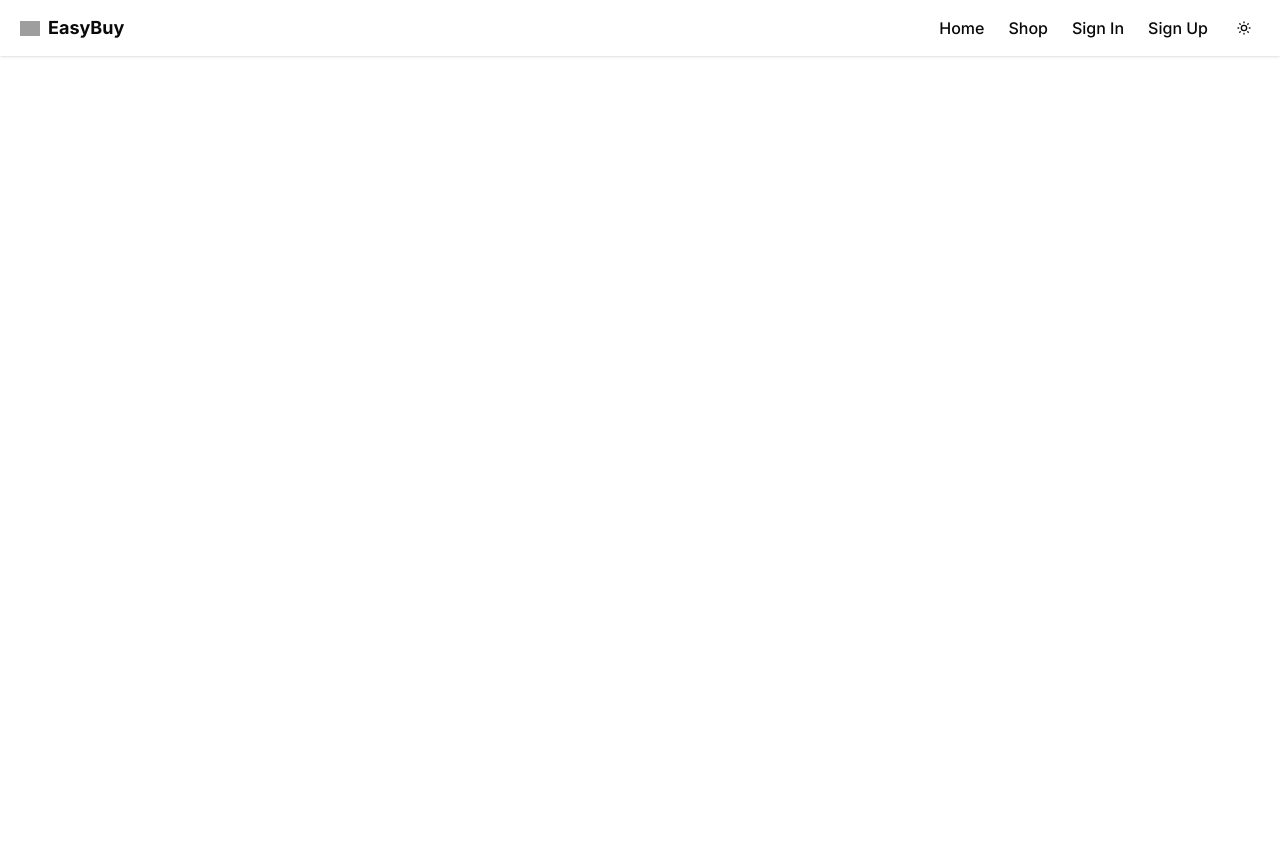
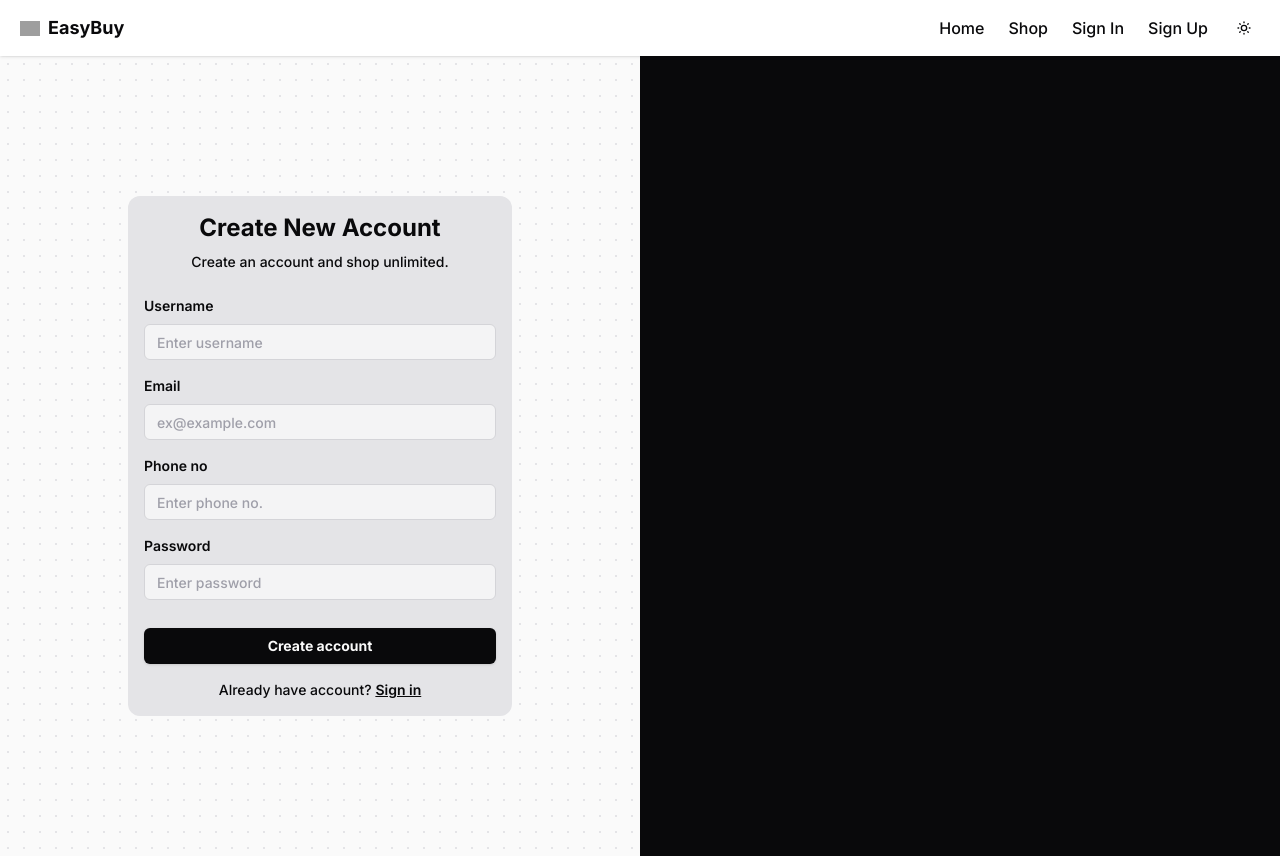
Before and after one commit to tejas-oza/Easy-Buy, a React (Vite) app in the folder Frontend/: page /register in a window 1280 px wide. Before the commit the page ends 800 px from the top, so only its background shows below. Built offline with nearby package versions, Linux system fonts and the light colour scheme; grey boxes are pictures that could not be loaded.

Commit message:
feat(SignIn and SignUp): Add sign in and sign up page

```diff
--- a/Frontend/src/App.jsx
+++ b/Frontend/src/App.jsx
@@ -1,18 +1,21 @@
 import { useSelector } from "react-redux";
+import { Route, Routes } from "react-router";
 import NavbarContainer from "./components/Navbar/NavbarContainer";
-import Container from "./components/ui/Container";
+import AuthPage from "./pages/AuthPage/AuthPage";
 
 function App() {
   const isDarkMode = useSelector((state) => state.global.isDarkMode);
 
   return (
     <>
-      <Container
-        as="header"
-        className={`${isDarkMode && "dark"} dark:bg-zinc-950 `}
-      >
+      <section className={`${isDarkMode && "dark"} relative`}>
         <NavbarContainer />
-      </Container>
+
+        <Routes>
+          <Route path="/register" element={<AuthPage />} />
+          <Route path="/login" element={<AuthPage type={true} />} />
+        </Routes>
+      </section>
     </>
   );
 }
--- /dev/null
+++ b/Frontend/src/components/SignIn/SignIn.jsx
@@ -0,0 +1,75 @@
+import React from "react";
+import Input from "../ui/Input";
+import Button from "../ui/Button";
+import { Link } from "react-router";
+
+const SignIn = () => {
+  return (
+    <form
+      className={
+        "flex flex-col gap-6 p-4 bg-zinc-200 dark:bg-zinc-900 rounded-xl"
+      }
+    >
+      <div
+        className="absolute inset-0 -z-10 h-full w-full
+bg-zinc-50
+bg-[radial-gradient(#e4e4e7_1px,transparent_1px)]
+[background-size:16px_16px]
+dark:hidden"
+      />
+      <div
+        className="absolute inset-0 -z-10 h-full w-full
+bg-black
+bg-[radial-gradient(#18181b_1px,transparent_1px)]
+[background-size:16px_16px]
+hidden dark:block"
+      />
+
+      <div className="flex flex-col items-center justify-center gap-2 text-center">
+        <h1 className="font-Inter font-bold text-2xl text-zinc-950 dark:text-zinc-50">
+          Welcome Back
+        </h1>
+        <p className="font-Inter font-medium text-sm text-zinc-950 dark:text-zinc-50">
+          Log in to your account and shop unlimited.
+        </p>
+      </div>
+      <div className="grid gap-4">
+        <Input
+          label="Username or Email"
+          type="email"
+          className="bg-zinc-100 dark:bg-zinc-900 text-sm"
+          id="email"
+          placeholder="ex@example.com"
+          required
+        />
+
+        <Input
+          label="Password"
+          type="password"
+          className="bg-zinc-100 dark:bg-zinc-900 text-sm"
+          id="password"
+          placeholder="Enter password"
+          required
+        />
+
+        <Button
+          type="submit"
+          variant={"base"}
+          size={"base"}
+          className={"mt-3 font-bold"}
+        >
+          Log In
+        </Button>
+
+        <p className="text-center font-Inter font-medium text-sm text-zinc-950 dark:text-zinc-50">
+          Don't have account?{" "}
+          <Link to={"/register"} className="font-semibold underline">
+            Sign up
+          </Link>
+        </p>
+      </div>
+    </form>
+  );
+};
+
+export default SignIn;
--- /dev/null
+++ b/Frontend/src/components/SignUp/SignUp.jsx
@@ -0,0 +1,92 @@
+import React from "react";
+import Input from "../ui/Input";
+import Button from "../ui/Button";
+import { Link } from "react-router";
+
+const SignUp = () => {
+  return (
+    <form
+      className={
+        "flex flex-col gap-6 p-4 bg-zinc-200 dark:bg-zinc-900 rounded-xl"
+      }
+    >
+      <div
+        className="absolute inset-0 -z-10 h-full w-full
+    bg-zinc-50
+    bg-[radial-gradient(#e4e4e7_1px,transparent_1px)]
+    [background-size:16px_16px]
+    dark:hidden"
+      />
+      <div
+        className="absolute inset-0 -z-10 h-full w-full
+    bg-black
+    bg-[radial-gradient(#18181b_1px,transparent_1px)]
+    [background-size:16px_16px]
+    hidden dark:block"
+      />
+
+      <div className="flex flex-col items-center justify-center gap-2 text-center">
+        <h1 className="font-Inter font-bold text-2xl text-zinc-950 dark:text-zinc-50">
+          Create New Account
+        </h1>
+        <p className="font-Inter font-medium text-sm text-zinc-950 dark:text-zinc-50">
+          Create an account and shop unlimited.
+        </p>
+      </div>
+      <div className="grid gap-4">
+        <Input
+          label="Username"
+          className="bg-zinc-100 dark:bg-zinc-900 text-sm"
+          id="username"
+          placeholder="Enter username"
+          required
+        />
+
+        <Input
+          label="Email"
+          type="email"
+          className="bg-zinc-100 dark:bg-zinc-900 text-sm"
+          id="email"
+          placeholder="ex@example.com"
+          required
+        />
+
+        <Input
+          label="Phone no"
+          type="phone"
+          className="bg-zinc-100 dark:bg-zinc-900 text-sm"
+          id="phoneno"
+          placeholder="Enter phone no."
+          required
+        />
+
+        <Input
+          label="Password"
+          type="password"
+          className="bg-zinc-100 dark:bg-zinc-900 text-sm"
+          id="password"
+          placeholder="Enter password"
+          required
+        />
+
+        <Button
+          type="submit"
+          variant={"base"}
+          size={"base"}
+          className={"mt-3 font-bold"}
+        >
+          Create account
+        </Button>
+
+        <p className="text-center font-Inter font-medium text-sm text-zinc-950 dark:text-zinc-50">
+          Already have account?{" "}
+          <Link to={"/login"} className="font-semibold underline">
+            Sign in
+          </Link>
+        </p>
+      </div>
+    </form>
+  );
+};
+
+export default SignUp;
--- a/Frontend/src/components/ui/Container.jsx
+++ /dev/null
@@ -1,15 +0,0 @@
-/* eslint-disable no-unused-vars */
-import React from "react";
-import { cn } from "../../lib/utils";
-
-const Container = ({ as: Component = "div", children, className }) => {
-  return (
-    <Component
-      className={cn("min-h-dvh max-w-dvw relative overflow-hidden", className)}
-    >
-      {children}
-    </Component>
-  );
-};
-
-export default Container;
--- /dev/null
+++ b/Frontend/src/pages/AuthPage/AuthPage.jsx
@@ -0,0 +1,22 @@
+import React from "react";
+import SignUp from "../../components/SignUp/SignUp";
+import SignIn from "../../components/SignIn/SignIn";
+
+const AuthPage = ({ type }) => {
+  return (
+    <main className={"grid min-h-svh lg:grid-cols-2"}>
+      <div className="flex flex-1 items-center justify-center relative">
+        <div className="w-full max-w-xs md:max-w-sm">
+          {type ? <SignIn /> : <SignUp />}
+        </div>
+      </div>
+      <div className="inset-0 w-full h-full hidden bg-zinc-950 lg:block"></div>
+    </main>
+  );
+};
+
+export default AuthPage;
+
+{
+  /*  */
+}
```
